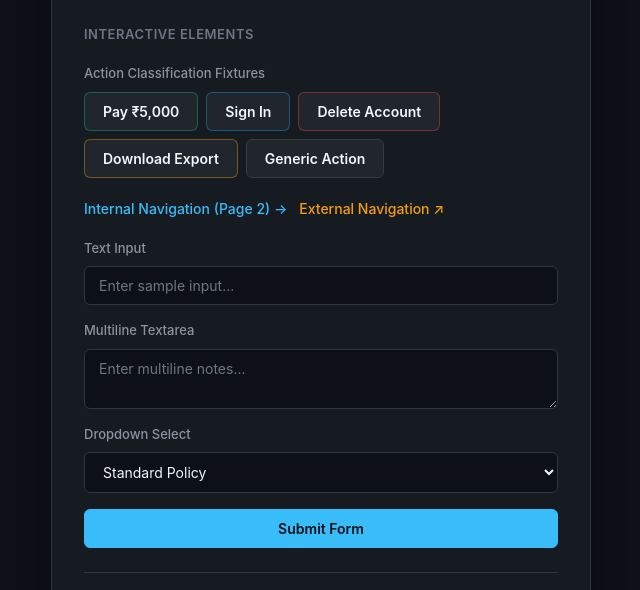
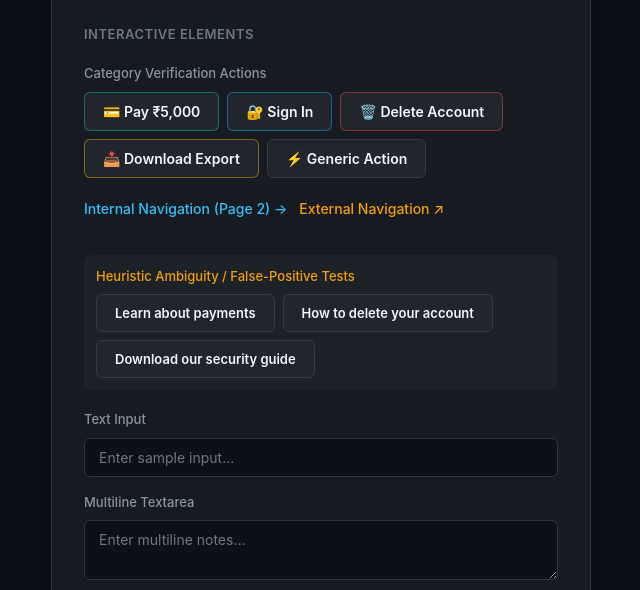
Before and after one commit to Deepanshu-2006/Guardrail-UI, a browser extension: page guardrail/demo-sites/test-page/index.html in a window 1280 px wide. Shown: the part 210-800 px from the top of the page, without its empty margins (319-959 px from the left). Drawn offline with Linux system fonts and the light colour scheme.

```diff
--- a/guardrail/demo-sites/test-page/index.html
+++ b/guardrail/demo-sites/test-page/index.html
@@ -22,22 +22,22 @@
 
         <!-- 1. Category Classification Buttons -->
         <div class="field-group">
-          <label class="field-label">Action Classification Fixtures</label>
+          <label class="field-label">Category Verification Actions</label>
           <div class="button-row" style="display: flex; flex-wrap: wrap; gap: 8px; margin-bottom: 12px;">
-            <button id="btn-payment" type="button" class="btn btn-secondary" style="border-color: rgba(16, 185, 129, 0.4);">
-              Pay ₹5,000
+            <button id="btn-payment" type="button" class="btn btn-secondary" style="border-color: rgba(16, 185, 129, 0.5);">
+              💳 Pay ₹5,000
             </button>
-            <button id="btn-auth" type="button" class="btn btn-secondary" style="border-color: rgba(14, 165, 233, 0.4);">
-              Sign In
+            <button id="btn-auth" type="button" class="btn btn-secondary" style="border-color: rgba(14, 165, 233, 0.5);">
+              🔐 Sign In
             </button>
-            <button id="btn-destructive" type="button" class="btn btn-secondary" style="border-color: rgba(239, 68, 68, 0.4);">
-              Delete Account
+            <button id="btn-destructive" type="button" class="btn btn-secondary" style="border-color: rgba(239, 68, 68, 0.5);">
+              🗑️ Delete Account
             </button>
-            <button id="btn-download" type="button" class="btn btn-secondary" style="border-color: rgba(245, 158, 11, 0.4);">
-              Download Export
+            <button id="btn-download" type="button" class="btn btn-secondary" style="border-color: rgba(245, 158, 11, 0.5);">
+              📥 Download Export
             </button>
             <button id="test-action-btn" type="button" class="btn btn-secondary">
-              Generic Action
+              ⚡ Generic Action
             </button>
           </div>
           <div class="button-row" style="display: flex; gap: 12px;">
@@ -47,6 +47,22 @@
             <a id="external-link" href="https://example.com" target="_blank" rel="noopener noreferrer" class="test-link" style="color: #f59e0b;">
               External Navigation &nearr;
             </a>
+          </div>
+        </div>
+
+        <!-- 2. Ambiguity & False-Positive Test Cases -->
+        <div class="field-group" style="margin-top: 16px; padding: 12px; background: rgba(255, 255, 255, 0.03); border: 1px dashed var(--border); border-radius: 8px;">
+          <label class="field-label" style="color: #f59e0b;">Heuristic Ambiguity / False-Positive Tests</label>
+          <div class="button-row" style="display: flex; flex-wrap: wrap; gap: 8px;">
+            <button id="btn-fp-payment" type="button" class="btn btn-secondary" style="font-size: 13px;">
+              Learn about payments
+            </button>
+            <button id="btn-fp-destructive" type="button" class="btn btn-secondary" style="font-size: 13px;">
+              How to delete your account
+            </button>
+            <button id="btn-fp-download" type="button" class="btn btn-secondary" style="font-size: 13px;">
+              Download our security guide
+            </button>
           </div>
         </div>
 
--- a/guardrail/demo-sites/test-page/script.js
+++ b/guardrail/demo-sites/test-page/script.js
@@ -33,11 +33,25 @@
     return div.innerHTML;
   }
 
-  if (testActionBtn) {
-    testActionBtn.addEventListener('click', () => {
-      appendLog('Button clicked: [Test Action]');
-    });
-  }
+  const buttons = [
+    { id: 'btn-payment', label: 'Pay ₹5,000' },
+    { id: 'btn-auth', label: 'Sign In' },
+    { id: 'btn-destructive', label: 'Delete Account' },
+    { id: 'btn-download', label: 'Download Export' },
+    { id: 'test-action-btn', label: 'Generic Action' },
+    { id: 'btn-fp-payment', label: 'Learn about payments' },
+    { id: 'btn-fp-destructive', label: 'How to delete your account' },
+    { id: 'btn-fp-download', label: 'Download our security guide' },
+  ];
+
+  buttons.forEach(({ id, label }) => {
+    const btn = document.getElementById(id);
+    if (btn) {
+      btn.addEventListener('click', () => {
+        appendLog(`Button clicked: [${label}]`);
+      });
+    }
+  });
 
   if (testInput) {
     testInput.addEventListener('change', () => {
--- a/guardrail/extension/src/types/index.ts
+++ b/guardrail/extension/src/types/index.ts
@@ -4,6 +4,7 @@
 
 export * from './actions.js';
 export * from './classification.js';
+export * from './risk.js';
 
 export interface ExtensionManifestInfo {
   name: string;
```
Also changed, not shown: guardrail/extension/src/types/risk.ts (added, +85 -0 lines).
